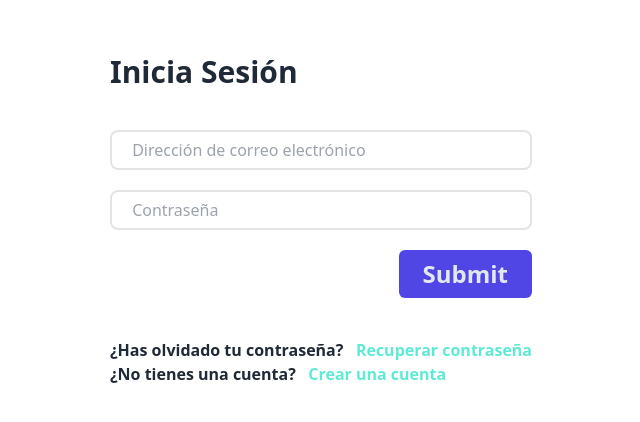
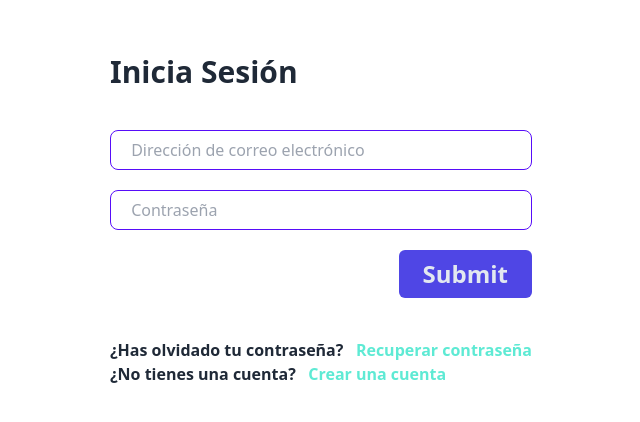
Before and after one commit to mcsmsxfm56/fleexw, a Next.js app in the folder flipper/: page / in a window 1280 px wide. Shown: the part 180-602 px from the top of the page, without its empty margins (319-959 px from the left). Built offline with nearby package versions, Linux system fonts and the light colour scheme; no server answers.

Commit message:
hotfix - estilos de inputs

```diff
--- a/flipper/src/components/InputField.tsx
+++ b/flipper/src/components/InputField.tsx
@@ -16,7 +16,7 @@ const InputField = ({ id, name, placeholder, type }: InputFieldProps) => {
         name={name}
         type={type}
         placeholder={placeholder}
-        className="h-10 pl-4 border-2 border-zinc-200 rounded-lg"
+        className=" w-full input input-bordered input-primary max-w-xs md:w-screen md:flex md:flex-col md:justify-center md:max-w-lg lg:w-screen lg:max-w-xl lg:flex lg:flex-col lg:justify-center "
       />
       <ErrorMessage name={name} component="div" className="text-red-500" />
     </>
--- a/flipper/src/components/Register/CompanyRegisterForm.tsx
+++ b/flipper/src/components/Register/CompanyRegisterForm.tsx
@@ -40,7 +40,7 @@ const CompanyRegisterForm = () => {
   };
 
   return (
-    <div className="w-full">
+    <div className="">
       <h3 className="text-white font-bold text-center my-4">
         Todos los campos son obligatorios
       </h3>
--- a/flipper/src/components/Register/WorkerRegisterForm.tsx
+++ b/flipper/src/components/Register/WorkerRegisterForm.tsx
@@ -42,7 +42,7 @@ const WorkerRegisterForm = () => {
   };
 
   return (
-    <div className="w-full">
+    <div className="">
       <h3 className="text-white font-bold text-center my-4">
         Todos los campos son obligatorios
       </h3>
--- a/flipper/src/components/SelectField.tsx
+++ b/flipper/src/components/SelectField.tsx
@@ -15,7 +15,7 @@ const SelectField = ({ name, opciones, id, defaultOp }: InputSelectProps) => {
         as="select"
         name={name}
         id={id}
-        className="h-10 pl-4 border-2 border-zinc-200 rounded-lg cursor-pointer"
+        className="h-10 pl-4 cursor-pointer select select-primary w-full max-w-xs md:w-screen md:flex  md:justify-center md:max-w-lg lg:w-screen lg:max-w-xl lg:flex lg:justify-center"
       >
         <option key={`Select_0`} value="">
           {defaultOp}
--- a/flipper/src/pages/index.tsx
+++ b/flipper/src/pages/index.tsx
@@ -44,9 +44,9 @@ function LogIn() {
                     validationSchema={validationSchema}
                 >
                     <Form className="grid gap-5">
-                        <Field id="email" name="email" placeholder=" Dirección de correo electrónico" className="h-10 pl-4 border-2 border-zinc-200 rounded-lg" />
+                        <Field id="email" name="email" placeholder=" Dirección de correo electrónico" className="h-10 pl-4 input input-bordered input-primary" />
                         <ErrorMessage name="email" component="div" className="text-red-500" />
-                        <Field id="password" name="password" placeholder=" Contraseña" className="h-10 pl-4 border-2 border-zinc-200 rounded-lg" />
+                        <Field id="password" name="password" placeholder=" Contraseña" className="h-10 pl-4 input input-bordered input-primary" />
                         <ErrorMessage name="password" component="div" className="text-red-500" />
                         <button type="submit" className="justify-self-end bg-indigo-600 text-slate-200 text-2xl font-semibold rounded-md px-6 py-2">Submit</button>
                     </Form>
```
